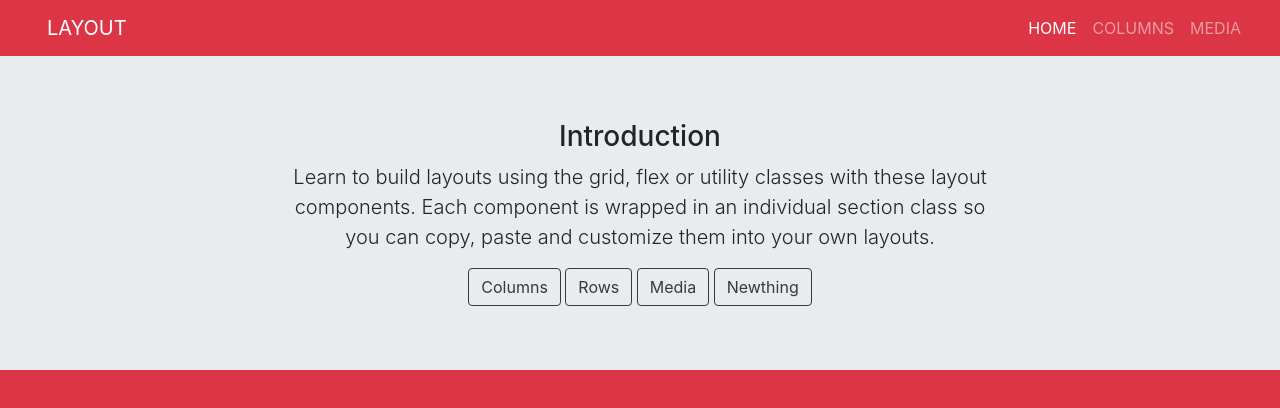
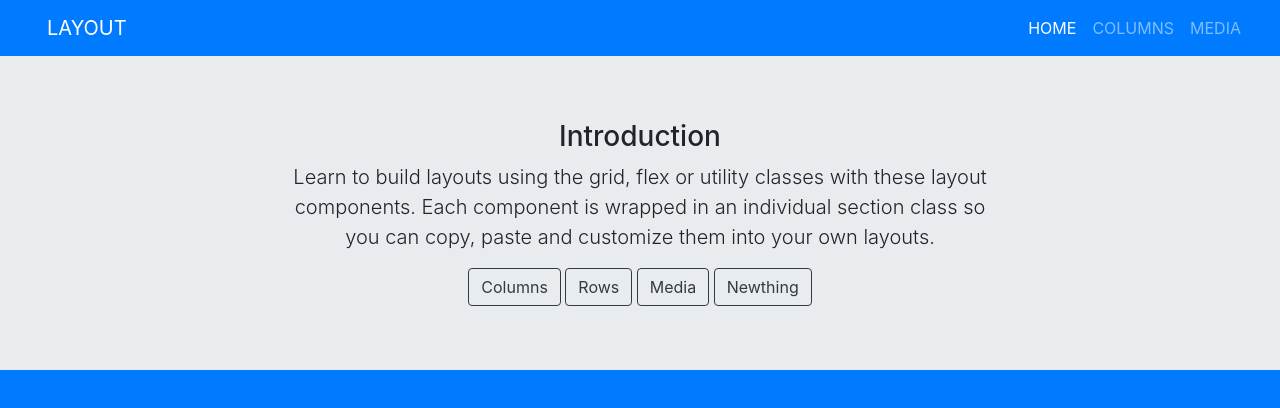
Before and after one commit to amd9301/GitHubLearning, a plain HTML site: page index.html in a window 1280 px wide. Drawn offline with nearby package versions, Linux system fonts and the light colour scheme.

Commit message:
modified index

```diff
--- a/index.html
+++ b/index.html
@@ -13,9 +13,9 @@
     <title> tosday</title>
   </head>
 
-  <body class="bg-danger">
+  <body class="bg-primary">
     <header id="page-hero" class="site-header d-flex flex-column align-content-between">
-      <nav class="site-nav family-sans navbar navbar-expand-md bg-danger navbar-dark">
+      <nav class="site-nav family-sans navbar navbar-expand-md bg-primary navbar-dark">
         <div class="container-fluid">
           <button
             type="button"
```
